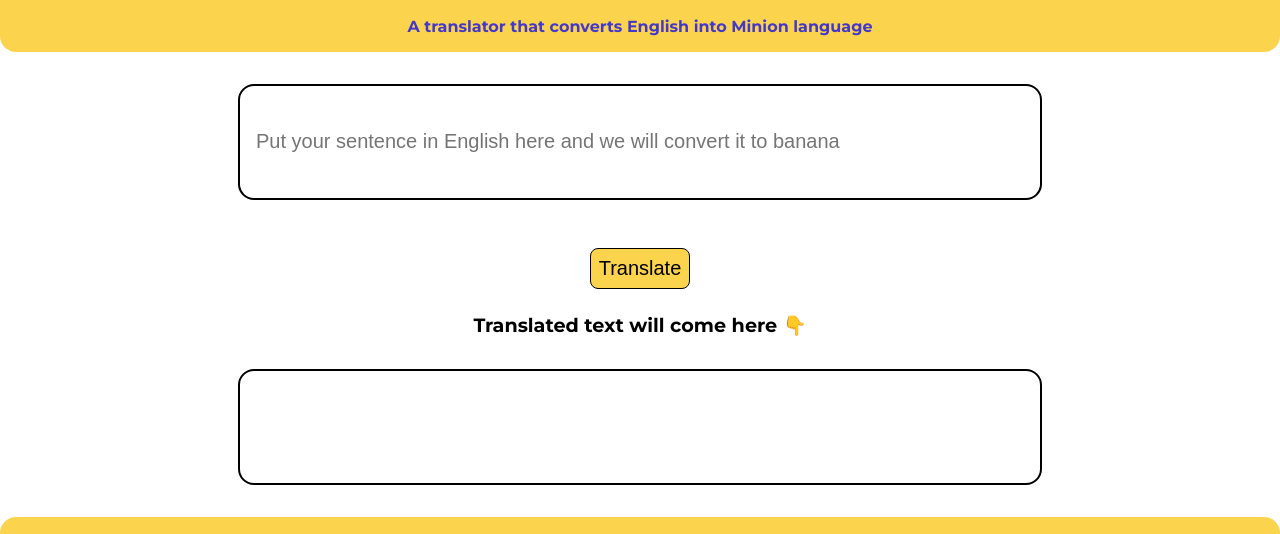
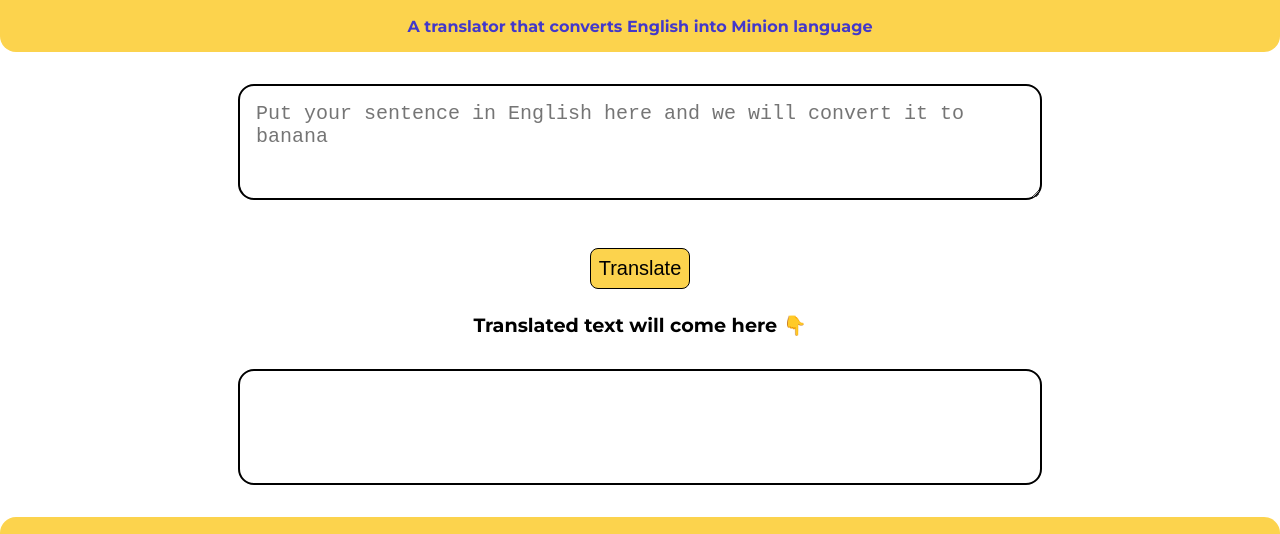
Before and after one commit to KaustubhM1997/banana-speak, a plain HTML site: page index.html in a window 1280 px wide. Shown: the part 68-602 px from the top of the page. Drawn offline with Linux system fonts and the light colour scheme.

Commit message:
style changes

```diff
--- a/index.html
+++ b/index.html
@@ -17,7 +17,7 @@
         <small> <strong>A translator that converts English into Minion language </strong></small>
     </nav>
 
-    <input id="txt-input" placeholder="Put your sentence in English here and we will convert it to banana"></input>
+    <textarea id="txt-input" placeholder="Put your sentence in English here and we will convert it to banana"></textarea>
 
     <div class="btn">
 
--- a/styles.css
+++ b/styles.css
@@ -12,7 +12,7 @@ body{
     font-family: 'Montserrat', sans-serif;
 }
 
-input {
+textarea {
     width: 60%;
     display:block;
     height: 10vh;
@@ -24,12 +24,13 @@ input {
 
 }
 
-input:focus{
+textarea:focus{
     outline: none;
 }
 
-#output{
+ #output{
     border: 2px solid black;
+    height: 10vh;
     width: 60%;
     height: 10vh;
     padding: 1rem;
@@ -37,6 +38,8 @@ input:focus{
     border-radius: 1rem;
     font-size: 20px;
 }
+
+
 
 .navigation{
     background-color: var(--primary-color);
```
